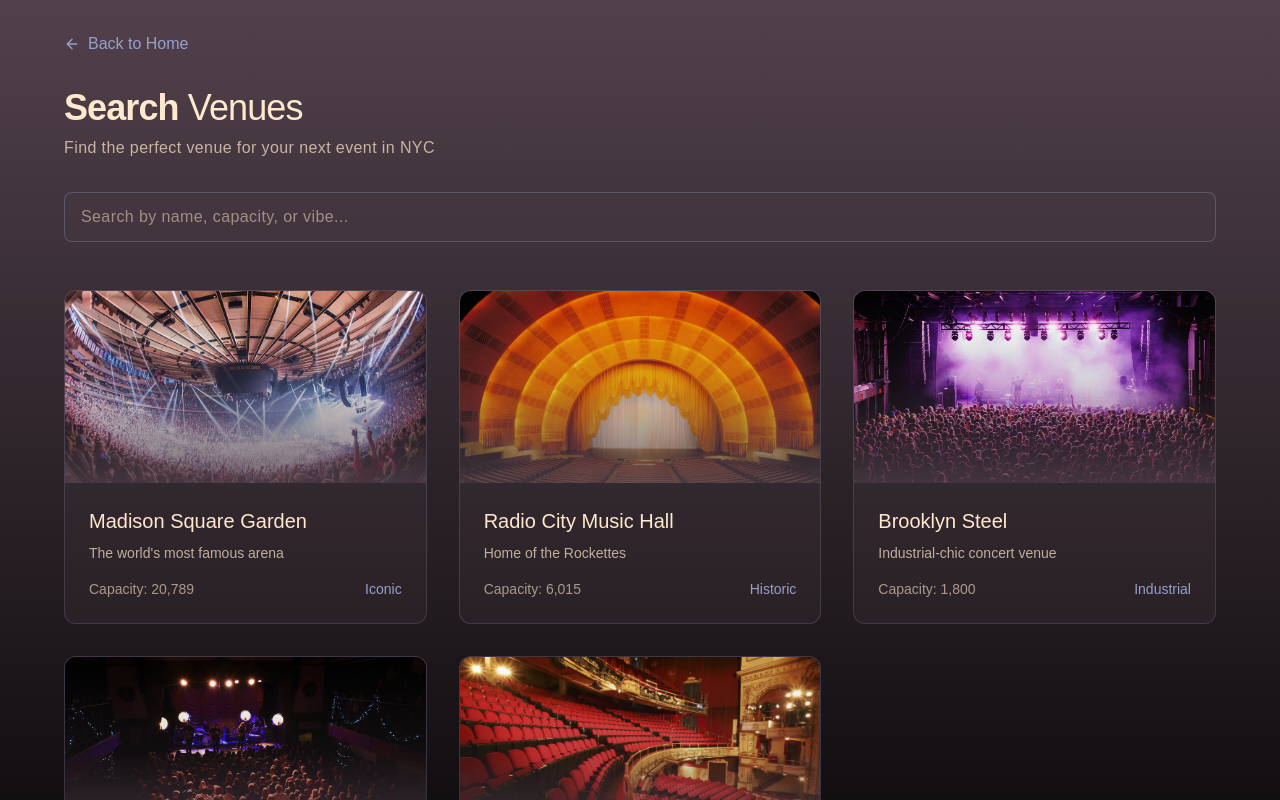
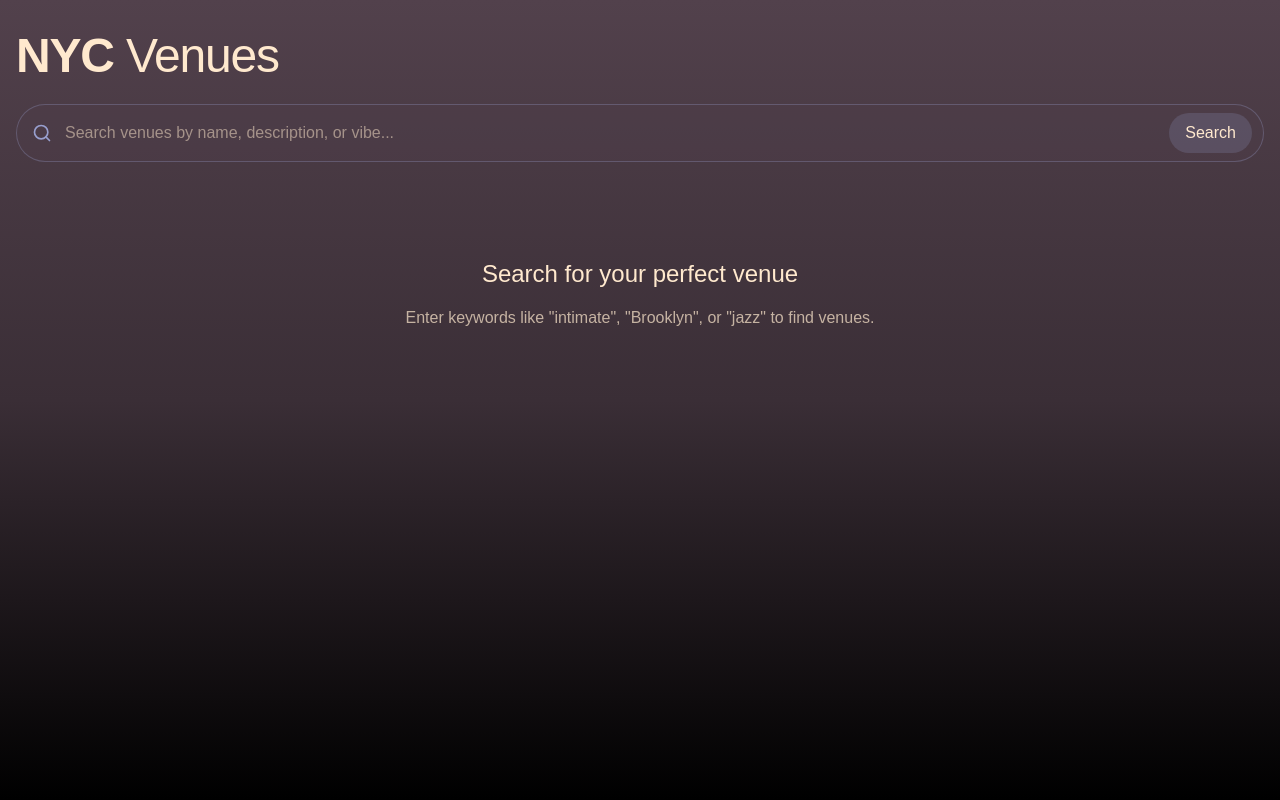
Before and after one commit to vik-chain/venues, a Next.js app: page /search in a window 1280 px wide. Shown: the top 800 px of the page. Built offline with nearby package versions, Linux system fonts and the light colour scheme.

Commit message:
search page fixed up

```diff
--- /dev/null
+++ b/app/search/layout.tsx
@@ -0,0 +1,9 @@
+// This is a server component (no "use client" directive)
+export const metadata = {
+  title: 'Search Venues - NYC Venues',
+  description: 'Find the perfect venue for your next event in NYC',
+}
+
+export default function SearchLayout({ children }) {
+  return children
+}
--- a/app/search/page.tsx
+++ b/app/search/page.tsx
@@ -1,65 +1,119 @@
-import { venues } from "@/lib/venues-data"
+"use client"
+
+import { useState, useEffect } from "react"
+import { Search } from "lucide-react"
 import Link from "next/link"
-import Image from "next/image"
-import { ArrowLeft } from "lucide-react"
+import { getVenues } from "@/lib/api"
+import VenueCard from "@/components/venue-card"
+import { useSearchParams, useRouter } from "next/navigation"
 
-export const metadata = {
-  title: 'Search Venues - NYC Venues',
-  description: 'Find the perfect venue for your next event in NYC',
+export default function SearchPage() {
+  const searchParams = useSearchParams()
+  const router = useRouter()
+  const initialQuery = searchParams.get("q") || ""
+
+  const [searchQuery, setSearchQuery] = useState(initialQuery)
+  const [venues, setVenues] = useState([])
+  const [isLoading, setIsLoading] = useState(false)
+  const [submitted, setSubmitted] = useState(false)
+
+  // Load venues based on the URL query parameter on initial load
+  useEffect(() => {
+    if (initialQuery) {
+      performSearch(initialQuery)
+    }
+  }, [initialQuery])
+
+  const performSearch = async (query) => {
+    setIsLoading(true)
+    try {
+      const results = await getVenues(query)
+      setVenues(results)
+      setSubmitted(true)
+    } catch (error) {
+      console.error("Error searching venues:", error)
+    } finally {
+      setIsLoading(false)
+    }
   }
 
-export default function SearchPage() {
+  const handleSubmit = (e) => {
+    e.preventDefault()
+
+    // Update the URL with the search query
+    const params = new URLSearchParams()
+    if (searchQuery) {
+      params.set("q", searchQuery)
+    }
+
+    // Update the URL without refreshing the page
+    router.push(`/search?${params.toString()}`)
+
+    // Perform the search
+    performSearch(searchQuery)
+  }
+
   return (
-    <main className="min-h-screen bg-gradient-to-b from-[#52414C] to-black text-[#FFE9CE] p-8">
-      <div className="max-w-6xl mx-auto">
-        <Link
-          href="/"
-          className="inline-flex items-center text-[#989FCE] hover:text-[#FFE9CE] mb-8 transition-colors font-light"
-        >
-          <ArrowLeft className="mr-2 h-4 w-4" />
-          Back to Home
+    <main className="min-h-screen bg-gradient-to-b from-[#52414C] via-[#3A2E36] to-black text-[#FFE9CE]">
+      <div className="container mx-auto px-4 py-8">
+        <header className="mb-8">
+          <Link href="/" className="text-4xl md:text-5xl font-light tracking-tight mb-6 block text-[#FFE9CE] hover:text-[#FFE9CE]/80 transition-colors">
+            <span className="font-bold">NYC</span> Venues
           </Link>
 
-        <h1 className="text-4xl font-light tracking-tight mb-2 text-[#FFE9CE]">
-          <span className="font-bold">Search</span> Venues
-        </h1>
-        <p className="text-[#FFE9CE]/70 mb-8 font-light tracking-wide">Find the perfect venue for your next event in NYC</p>
-
-        <div className="relative mb-12">
+          <form onSubmit={handleSubmit} className="mt-6">
+            <div className="relative">
               <input
                 type="text"
-            placeholder="Search by name, capacity, or vibe..."
-            className="w-full bg-[#52414C]/20 border border-[#989FCE]/30 rounded-lg px-4 py-3 text-[#FFE9CE] placeholder-[#FFE9CE]/50 focus:outline-none focus:ring-2 focus:ring-[#989FCE]/50 font-light tracking-wide"
+                value={searchQuery}
+                onChange={(e) => setSearchQuery(e.target.value)}
+                placeholder="Search venues by name, description, or vibe..."
+                className="w-full bg-[#52414C]/30 border border-[#989FCE]/30 rounded-full px-6 py-4 pl-12 text-[#FFE9CE] placeholder-[#FFE9CE]/50 focus:outline-none focus:ring-2 focus:ring-[#989FCE]/50"
               />
+              <Search className="absolute left-4 top-1/2 -translate-y-1/2 h-5 w-5 text-[#989FCE]" />
+              <button
+                type="submit"
+                className="absolute right-3 top-1/2 -translate-y-1/2 bg-[#989FCE]/20 hover:bg-[#989FCE]/30 text-[#FFE9CE] px-4 py-2 rounded-full transition-colors"
+              >
+                Search
+              </button>
             </div>
+          </form>
+        </header>
 
+        <section>
+          {isLoading ? (
+            <div className="flex justify-center items-center h-64">
+              <div className="animate-spin rounded-full h-12 w-12 border-t-2 border-b-2 border-[#989FCE]"></div>
+            </div>
+          ) : submitted ? (
+            venues.length > 0 ? (
+              <div>
+                <h2 className="text-2xl font-light mb-6">
+                  Found {venues.length} {venues.length === 1 ? 'venue' : 'venues'}
+                  {searchQuery && ` for "${searchQuery}"`}
+                </h2>
                 <div className="grid grid-cols-1 md:grid-cols-2 lg:grid-cols-3 gap-8">
                   {venues.map((venue) => (
-            <Link
-              key={venue.id}
-              href={`/venues/${venue.id}`}
-              className="bg-[#52414C]/20 hover:bg-[#52414C]/30 border border-[#989FCE]/20 rounded-xl overflow-hidden transition-all hover:shadow-lg hover:shadow-[#989FCE]/10 group"
-            >
-              <div className="relative h-48">
-                <Image
-                  src={venue.imageUrl}
-                  alt={venue.name}
-                  fill
-                  className="object-cover"
-                />
-                <div className="absolute inset-0 bg-gradient-to-t from-[#52414C]/80 via-[#52414C]/20 to-transparent"></div>
+                    <div key={venue.id} className="flex justify-center">
+                      <VenueCard venue={venue} isCurrent={true} />
                     </div>
-              <div className="p-6">
-                <h2 className="text-xl font-medium mb-2 group-hover:text-[#989FCE] transition-colors">{venue.name}</h2>
-                <p className="text-[#FFE9CE]/70 text-sm mb-4 line-clamp-2 font-light">{venue.description}</p>
-                <div className="flex justify-between items-center text-sm">
-                  <span className="text-[#FFE9CE]/60 font-light">Capacity: {venue.capacity}</span>
-                  <span className="text-[#989FCE] font-light">{venue.vibe.split(', ')[0]}</span>
+                  ))}
                 </div>
               </div>
-            </Link>
-          ))}
+            ) : (
+              <div className="text-center py-16">
+                <h2 className="text-2xl font-light mb-4">No venues found{searchQuery && ` for "${searchQuery}"`}</h2>
+                <p className="text-[#FFE9CE]/70">Try a different search term or browse all venues.</p>
               </div>
+            )
+          ) : (
+            <div className="text-center py-16">
+              <h2 className="text-2xl font-light mb-4">Search for your perfect venue</h2>
+              <p className="text-[#FFE9CE]/70">Enter keywords like "intimate", "Brooklyn", or "jazz" to find venues.</p>
+            </div>
+          )}
+        </section>
       </div>
     </main>
   )
```
Lines whose indentation alone changed are shown as unchanged.
